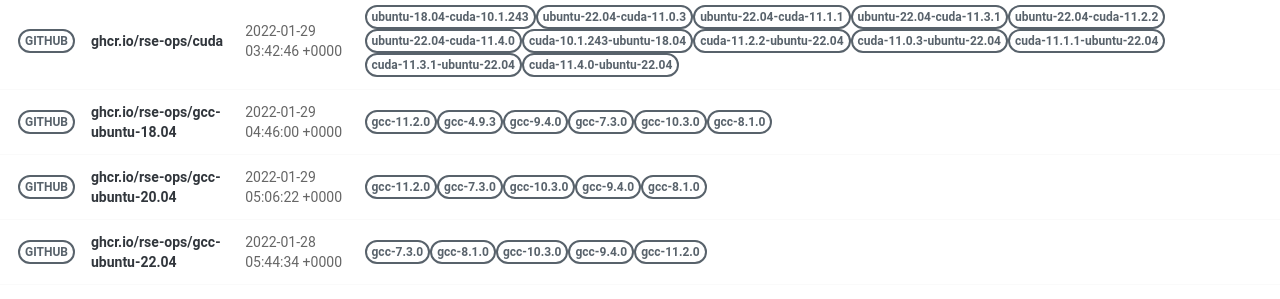
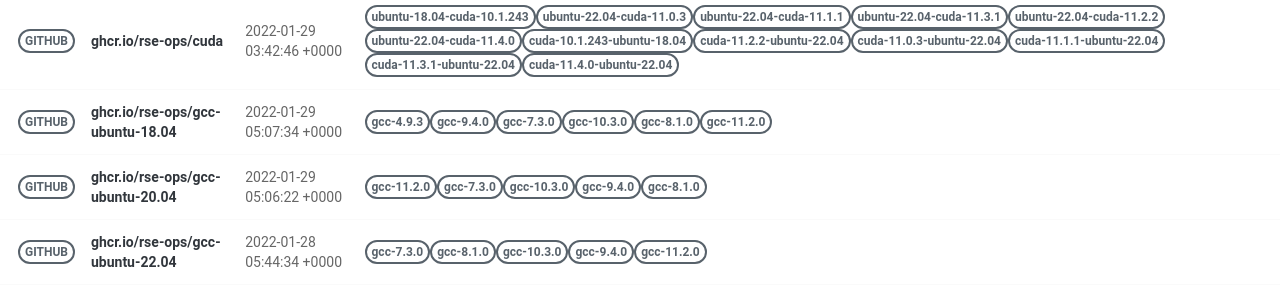
Before and after one commit to rse-ops/docker-images, a Jekyll site: the page built from pages/index.md, in a window 1280 px wide. Shown: the part 502-801 px from the top of the page. Built offline with Jekyll 4.4.1, drawn with Linux system fonts in a browser that asks for light colours; nearby versions of some CDN libraries.

Commit message:
Automated push to update library 2022-01-29

```diff
--- a/_library/ghcr.io-rse-ops-gcc-ubuntu-18.04.md
+++ b/_library/ghcr.io-rse-ops-gcc-ubuntu-18.04.md
@@ -1,14 +1,11 @@
 ---
 layout: container
 name: ghcr.io/rse-ops/gcc-ubuntu-18.04
-updated_at: 2022-01-29 04:46:00.785546
+updated_at: 2022-01-29 05:07:34.315472
 
 
 container_url: https://github.com/orgs/rse-ops/packages/container/package/gcc-ubuntu-18.04
 versions:
- - tag: gcc-11.2.0
-   dockerfile: https://github.com/rse-ops/docker-images/blob/main/ubuntu/gcc/Dockerfile
-   manifest: https://crane.ggcr.dev/manifest/ghcr.io/rse-ops/gcc-ubuntu-18.04:gcc-11.2.0
  - tag: gcc-4.9.3
    dockerfile: https://github.com/rse-ops/docker-images/blob/main/ubuntu/gcc/Dockerfile
    manifest: https://crane.ggcr.dev/manifest/ghcr.io/rse-ops/gcc-ubuntu-18.04:gcc-4.9.3
```
Also changed, not shown: other parts of _library/ghcr.io-rse-ops-gcc-ubuntu-18.04.md (+3 -0 lines).
